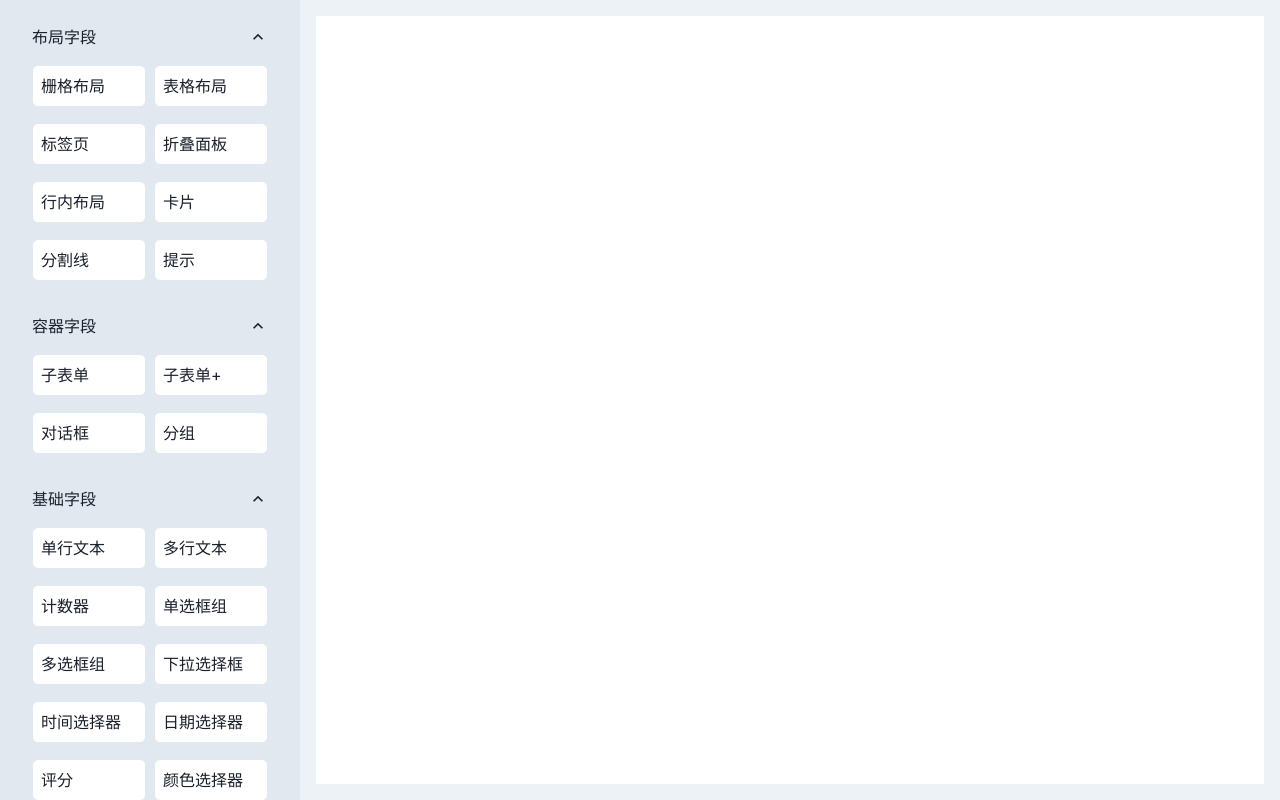
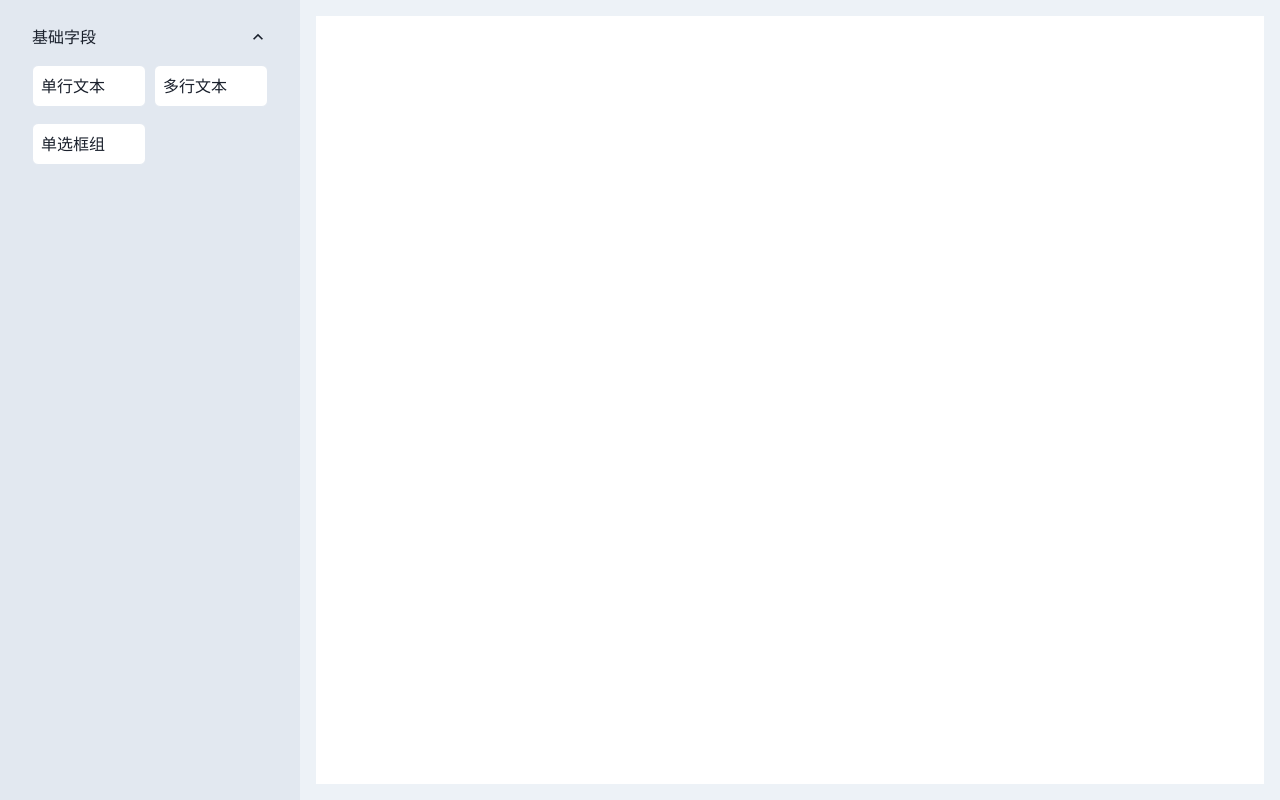
Before and after one commit to Wecle/fomu, a React (Vite) app: page / in a window 1280 px wide. Built offline with nearby package versions, Linux system fonts and the light colour scheme.

Commit message:
feat: add dragable MaterialItems & sortable Widgets

```diff
--- a/src/components/FormContainer/SortableItem.tsx
+++ b/src/components/FormContainer/SortableItem.tsx
@@ -1,15 +1,16 @@
 import React from 'react'
+import { UniqueIdentifier } from '@dnd-kit/core'
 import { useSortable } from '@dnd-kit/sortable'
 import { CSS } from '@dnd-kit/utilities'
 
 interface SortableItemProps {
-  id: string
+  idx: UniqueIdentifier
   children: React.ReactNode
 }
 
-const SortableItem = ({ id, children }: SortableItemProps) => {
+const SortableItem = ({ idx, children }: SortableItemProps) => {
   const { attributes, listeners, setNodeRef, transform, transition } =
-    useSortable({ id })
+    useSortable({ id: idx })
 
   const style = {
     transform: CSS.Transform.toString(transform),
--- a/src/components/FormContainer/index.tsx
+++ b/src/components/FormContainer/index.tsx
@@ -1,24 +1,31 @@
-import { Box } from '@chakra-ui/react'
-import { useDroppable } from '@dnd-kit/core'
+import { Box, Text } from '@chakra-ui/react'
+import { SortableContext, verticalListSortingStrategy } from '@dnd-kit/sortable'
+import { MaterialItem, materialNameMap } from '../Materials/materials'
+import SortableItem from './SortableItem'
 
 interface FormContainerProps {
-  components: React.ReactNode[]
+  widgets: MaterialItem[]
 }
 
-const FormContainer = ({ components }: FormContainerProps) => {
-  const { setNodeRef } = useDroppable({
-    id: 'form-container'
-  })
-
+const FormContainer = ({ widgets }: FormContainerProps) => {
   return (
-    <Box ref={setNodeRef} w="100%" h="100%" margin="auto" bg="white">
-      {components.map((Component, index) => (
-        <Box key={index} p="1">
-          <Box borderWidth="1px" p="2">
-            {Component}
-          </Box>
-        </Box>
-      ))}
+    <Box w="100%" h="100%" margin="auto" bg="white">
+      <SortableContext
+        items={widgets.map((w) => w.codeId)}
+        strategy={verticalListSortingStrategy}
+      >
+        {widgets.map((widget) => (
+          <SortableItem key={widget.codeId} idx={widget.codeId}>
+            <Box p="1">
+              <Box borderWidth="1px" p="2">
+                <Text>
+                  {materialNameMap[widget.type as keyof typeof materialNameMap]}
+                </Text>
+              </Box>
+            </Box>
+          </SortableItem>
+        ))}
+      </SortableContext>
     </Box>
   )
 }
--- /dev/null
+++ b/src/components/MaterialBar/DragableItem.tsx
@@ -0,0 +1,30 @@
+import { Box } from '@chakra-ui/react'
+import Item from './Item'
+import { useDraggable } from '@dnd-kit/core'
+import { MaterialItem } from '../Materials/materials'
+
+interface DragableItemProps {
+  item: MaterialItem
+  addMaterialItem: (item: MaterialItem) => void
+}
+
+const DragableItem = ({ item, addMaterialItem }: DragableItemProps) => {
+  const { setNodeRef, attributes, listeners, isDragging } = useDraggable({
+    id: `draggable-item__${item.type}`,
+    data: item
+  })
+
+  return (
+    <Box
+      ref={setNodeRef}
+      {...attributes}
+      {...listeners}
+      opacity={isDragging ? 0.5 : 1}
+      onClick={() => addMaterialItem(item)}
+    >
+      <Item type={item.type} />
+    </Box>
+  )
+}
+
+export default DragableItem
--- /dev/null
+++ b/src/components/MaterialBar/Item.tsx
@@ -0,0 +1,23 @@
+import { Box } from '@chakra-ui/react'
+import { materialNameMap } from '../Materials/materials'
+
+interface ItemProps {
+  type: string
+}
+
+const Item = ({ type }: ItemProps) => {
+  return (
+    <Box
+      p="2"
+      mb="2"
+      bg="white"
+      borderWidth="1px"
+      borderRadius="md"
+      cursor="grab"
+    >
+      {materialNameMap[type as keyof typeof materialNameMap]}
+    </Box>
+  )
+}
+
+export default Item
--- a/src/components/MaterialBar/index.tsx
+++ b/src/components/MaterialBar/index.tsx
@@ -1,7 +1,5 @@
-import React from 'react'
 import {
   Box,
-  Text,
   Accordion,
   AccordionItem,
   AccordionButton,
@@ -9,13 +7,14 @@ import {
   AccordionIcon,
   SimpleGrid
 } from '@chakra-ui/react'
-import { materialConfig } from '../Materials/materials'
+import { materialConfig, MaterialItem } from '../Materials/materials'
+import DragableItem from './DragableItem'
 
 interface MaterialBarProps {
-  addComponent: (component: React.ReactNode) => void
+  addMaterialItem: (item: MaterialItem) => void
 }
 
-const MaterialBar = ({ addComponent }: MaterialBarProps) => {
+const MaterialBar = ({ addMaterialItem }: MaterialBarProps) => {
   return (
     <Box
       bg="gray.200"
@@ -51,18 +50,11 @@ const MaterialBar = ({ addComponent }: MaterialBarProps) => {
             <AccordionPanel pb={4}>
               <SimpleGrid columns={2} spacing={2}>
                 {category.items.map((item, idx) => (
-                  <Box
+                  <DragableItem
                     key={idx}
-                    p="2"
-                    mb="2"
-                    bg="white"
-                    borderWidth="1px"
-                    borderRadius="md"
-                    cursor="grab"
-                    onClick={() => addComponent(<Text>{item}</Text>)}
-                  >
-                    {item}
-                  </Box>
+                    item={item}
+                    addMaterialItem={addMaterialItem}
+                  />
                 ))}
               </SimpleGrid>
             </AccordionPanel>
--- a/src/components/Materials/materials.ts
+++ b/src/components/Materials/materials.ts
@@ -1,56 +1,101 @@
-export const materialConfig = [
-  {
-    category: '布局字段',
-    items: [
-      '栅格布局',
-      '表格布局',
-      '标签页',
-      '折叠面板',
-      '行内布局',
-      '卡片',
-      '分割线',
-      '提示'
-    ]
-  },
-  {
-    category: '容器字段',
-    items: ['子表单', '子表单+', '对话框', '分组']
-  },
+export interface MaterialItem {
+  codeId: string
+  name: string
+  icon: string
+  type: string
+  widgetType: string
+}
+
+export interface Material {
+  category: string
+  items: MaterialItem[]
+}
+
+export const materialNameMap = {
+  text: '单行文本',
+  textarea: '多行文本',
+  radio: '单选框组'
+}
+
+export const materialConfig: Material[] = [
   {
     category: '基础字段',
     items: [
-      '单行文本',
-      '多行文本',
-      '计数器',
-      '单选框组',
-      '多选框组',
-      '下拉选择框',
-      '时间选择器',
-      '日期选择器',
-      '评分',
-      '颜色选择器',
-      '开关',
-      '滑块',
-      '文字',
-      'HTML',
-      '按钮',
-      '文字链接',
-      '级联选择器',
-      '树选择',
-      '步骤条',
-      '穿梭框',
-      '分页'
-    ]
-  },
-  {
-    category: '高级字段',
-    items: [
-      '自定义区域',
-      '自定义组件',
-      '文件上传',
-      '图片上传',
-      '编辑器',
-      '数据表格'
+      {
+        codeId: '',
+        name: materialNameMap.text,
+        icon: 'text',
+        type: 'text',
+        widgetType: 'textWidget'
+      },
+      {
+        codeId: '',
+        name: materialNameMap.textarea,
+        icon: 'textarea',
+        type: 'textarea',
+        widgetType: 'textareaWidget'
+      },
+      {
+        codeId: '',
+        name: materialNameMap.radio,
+        icon: 'radio',
+        type: 'radio',
+        widgetType: 'radioWidget'
+      }
     ]
   }
+  // {
+  //   category: '布局字段',
+  //   items: [
+  //     '栅格布局',
+  //     '表格布局',
+  //     '标签页',
+  //     '折叠面板',
+  //     '行内布局',
+  //     '卡片',
+  //     '分割线',
+  //     '提示'
+  //   ]
+  // },
+  // {
+  //   category: '容器字段',
+  //   items: ['子表单', '子表单+', '对话框', '分组']
+  // },
+  // {
+  //   category: '基础字段',
+  //   items: [
+  //     '单行文本',
+  //     '多行文本',
+  //     '计数器',
+  //     '单选框组',
+  //     '多选框组',
+  //     '下拉选择框',
+  //     '时间选择器',
+  //     '日期选择器',
+  //     '评分',
+  //     '颜色选择器',
+  //     '开关',
+  //     '滑块',
+  //     '文字',
+  //     'HTML',
+  //     '按钮',
+  //     '文字链接',
+  //     '级联选择器',
+  //     '树选择',
+  //     '步骤条',
+  //     '穿梭框',
+  //     '分页'
+  //   ]
+  // }
+  // {
+  //   category: '高级字段',
+  //   items: [
+  //     '自定义区域',
+  //     '自定义组件',
+  //     '文件上传',
+  //     '图片上传',
+  //     '编辑器',
+  //     '数据表格'
+  //   ]
+  // }
 ]
--- a/src/pages/Home.tsx
+++ b/src/pages/Home.tsx
@@ -1,22 +1,104 @@
-import React, { useState } from 'react'
+import { useCallback, useState } from 'react'
 import { Box } from '@chakra-ui/react'
 import MaterialBar from '@/components/MaterialBar'
 import FormContainer from '@/components/FormContainer'
+import Item from '@/components/MaterialBar/Item'
+import {
+  DndContext,
+  DragEndEvent,
+  DragStartEvent,
+  DragOverlay,
+  DragOverEvent
+} from '@dnd-kit/core'
+import { MaterialItem } from '@/components/Materials/materials'
+import { arrayMove } from '@dnd-kit/sortable'
 
 const Home = () => {
-  const [components, setComponents] = useState<React.ReactNode[]>([])
+  const [widgets, setWidgets] = useState<MaterialItem[]>([])
+  const [activeMaterial, setActiveMaterial] = useState<MaterialItem | null>(
+    null
+  )
 
-  const addComponent = (component: React.ReactNode) => {
-    setComponents([...components, component])
+  const addMaterialItem = (item: MaterialItem) => {
+    console.log('addMaterialItem', item)
+  }
+
+  const getCodeId = useCallback(
+    ({ widgetType, type }: MaterialItem) => {
+      const currentWidgetCount = widgets.filter(
+        (w) => w.widgetType === widgetType
+      ).length
+      return `${type}_${currentWidgetCount}`
+    },
+    [widgets]
+  )
+
+  const updateWidgets = useCallback(
+    ({ active, over }: DragOverEvent) => {
+      setWidgets((prevWidgets) => {
+        const activeCodeId = active.data.current?.codeId
+        const overCodeId = over?.id
+        const activeWidget = widgets.find((w) => w.codeId === activeCodeId)
+
+        if (activeWidget) {
+          const oldIndex = prevWidgets.findIndex(
+            (w) => w.codeId === activeCodeId
+          )
+          const newIndex = prevWidgets.findIndex((w) => w.codeId === overCodeId)
+          return arrayMove(prevWidgets, oldIndex, newIndex)
+        } else {
+          const newIndex = prevWidgets.findIndex((w) => w.codeId === overCodeId)
+          const newWidgets = [...prevWidgets]
+          newWidgets.splice(newIndex, 0, active.data.current as MaterialItem)
+          return newWidgets
+        }
+      })
+    },
+    [widgets]
+  )
+
+  const handleDragStart = ({ active }: DragStartEvent) => {
+    console.log(active)
+    const config = active.data.current as MaterialItem
+    config.codeId = getCodeId(config)
+
+    setActiveMaterial(config)
+  }
+
+  const handleDragOver = useCallback(
+    (event: DragOverEvent) => {
+      console.log('handleDragOver', event)
+      updateWidgets(event)
+    },
+    [updateWidgets]
+  )
+
+  const handleDragEnd = (event: DragEndEvent) => {
+    console.log('handleDragEnd', event)
+    updateWidgets(event)
+    setActiveMaterial(null)
   }
 
   return (
-    <Box display="flex" h="100vh" w="100vw">
-      <MaterialBar addComponent={addComponent} />
-      <Box flex="1" p="4" bg="gray.100">
-        <FormContainer components={components} />
+    <DndContext
+      onDragStart={handleDragStart}
+      onDragOver={handleDragOver}
+      onDragEnd={handleDragEnd}
+    >
+      <Box display="flex" h="100vh" w="100vw">
+        <MaterialBar addMaterialItem={addMaterialItem} />
+        <Box flex="1" p="4" bg="gray.100">
+          <FormContainer widgets={widgets} />
+        </Box>
       </Box>
-    </Box>
+      <DragOverlay
+        dropAnimation={{
+          duration: 200
+        }}
+      >
+        {activeMaterial ? <Item type={activeMaterial.type} /> : null}
+      </DragOverlay>
+    </DndContext>
   )
 }
 
```
Also changed, not shown: 1 other file (tests, documents, lock files or other folders).
